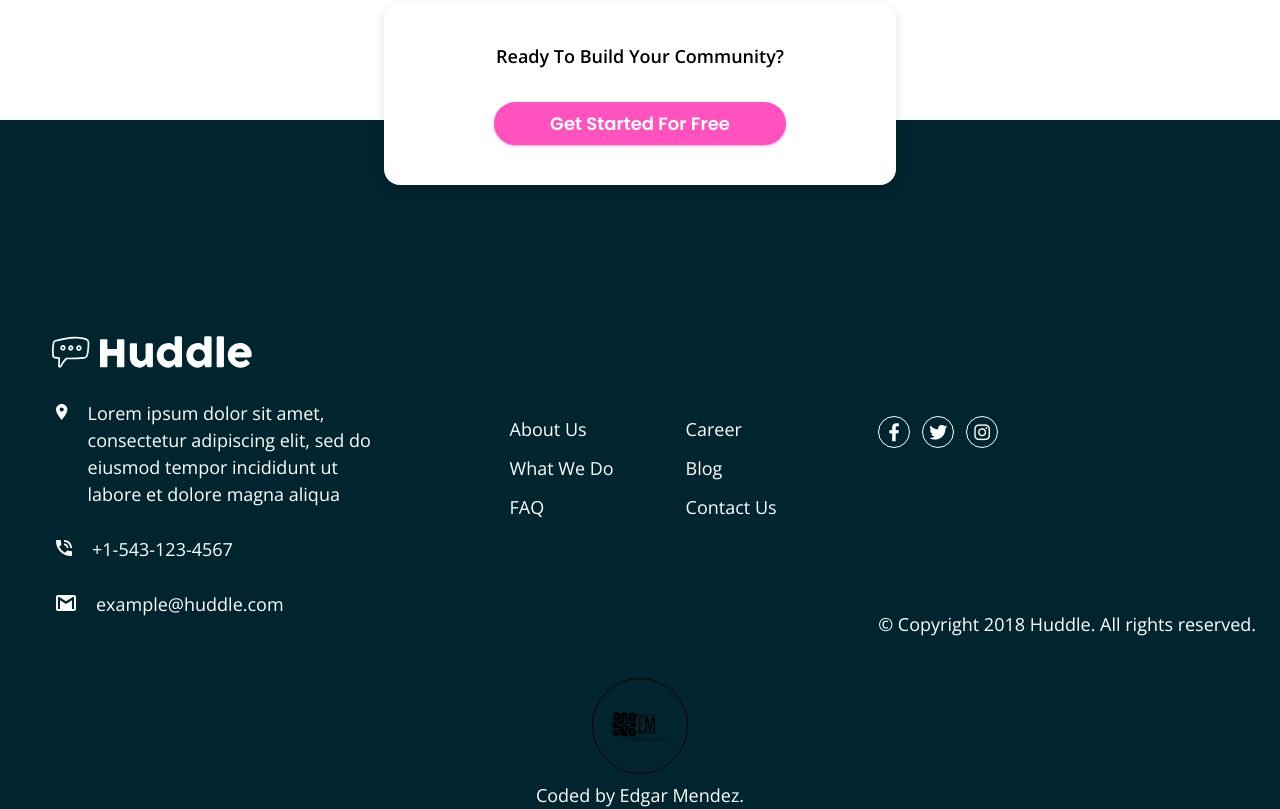
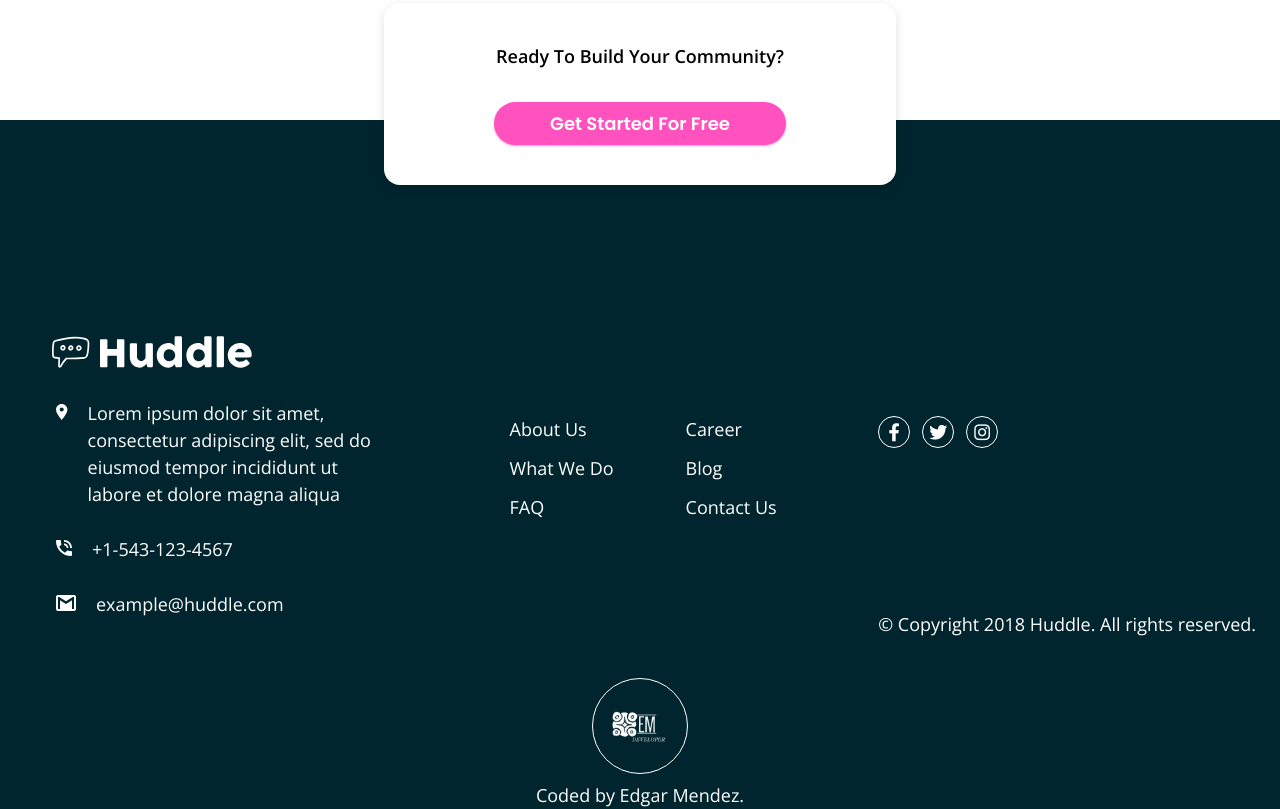
Before and after one commit to R3ptarGreen/HUDDLE-landing-page, a website: page src/index.html in a window 1280 px wide. Shown: the part 2330-3139 px from the top of the page. Drawn offline with nearby package versions, Linux system fonts and the light colour scheme.

Commit message:
feat(autor logo): Añadir autor logo color blanco para mejor contraste

```diff
--- a/src/index.html
+++ b/src/index.html
@@ -154,7 +154,7 @@
 <section>
   <div class="text-center mt-10 flex flex-col items-center">
     <a class="rounded-full mb-2 max-w-logoMobileX max-h-24" href="https://github.com/R3ptarGreen" target="_blank">
-      <img class="border border-black rounded-full max-h-24" src="/images/EM-1.png" alt="my-logo">
+      <img class="border border-white rounded-full max-h-24" src="/images/EM-2.png" alt="my-logo">
     </a>
     <p>
       Coded by <a class="hover:underline" href="https://github.com/R3ptarGreen" target="_blank">Edgar Mendez</a>.
```
Also changed, not shown: images/EM-1.png (deleted), images/EM-2.png (added).
